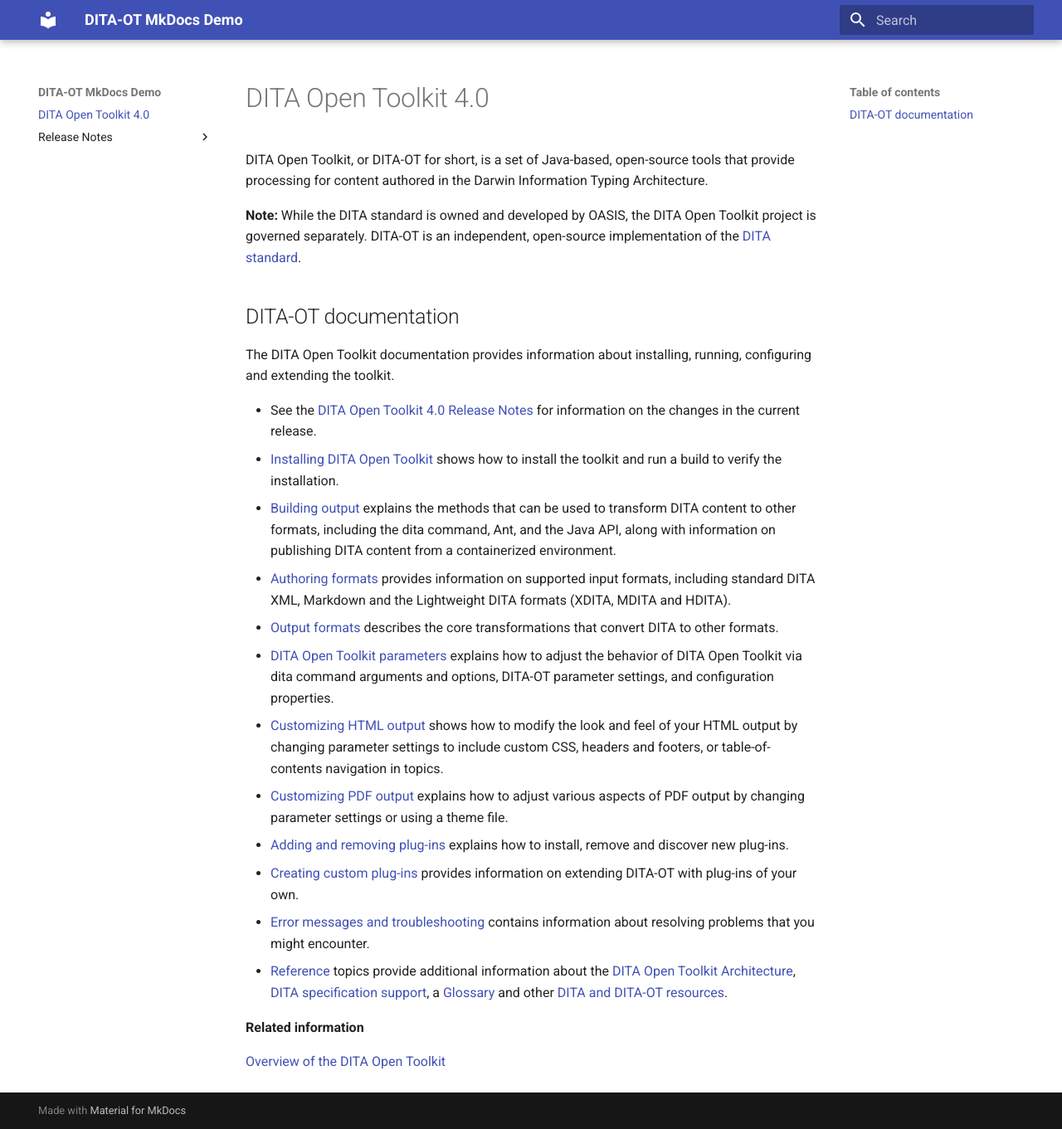
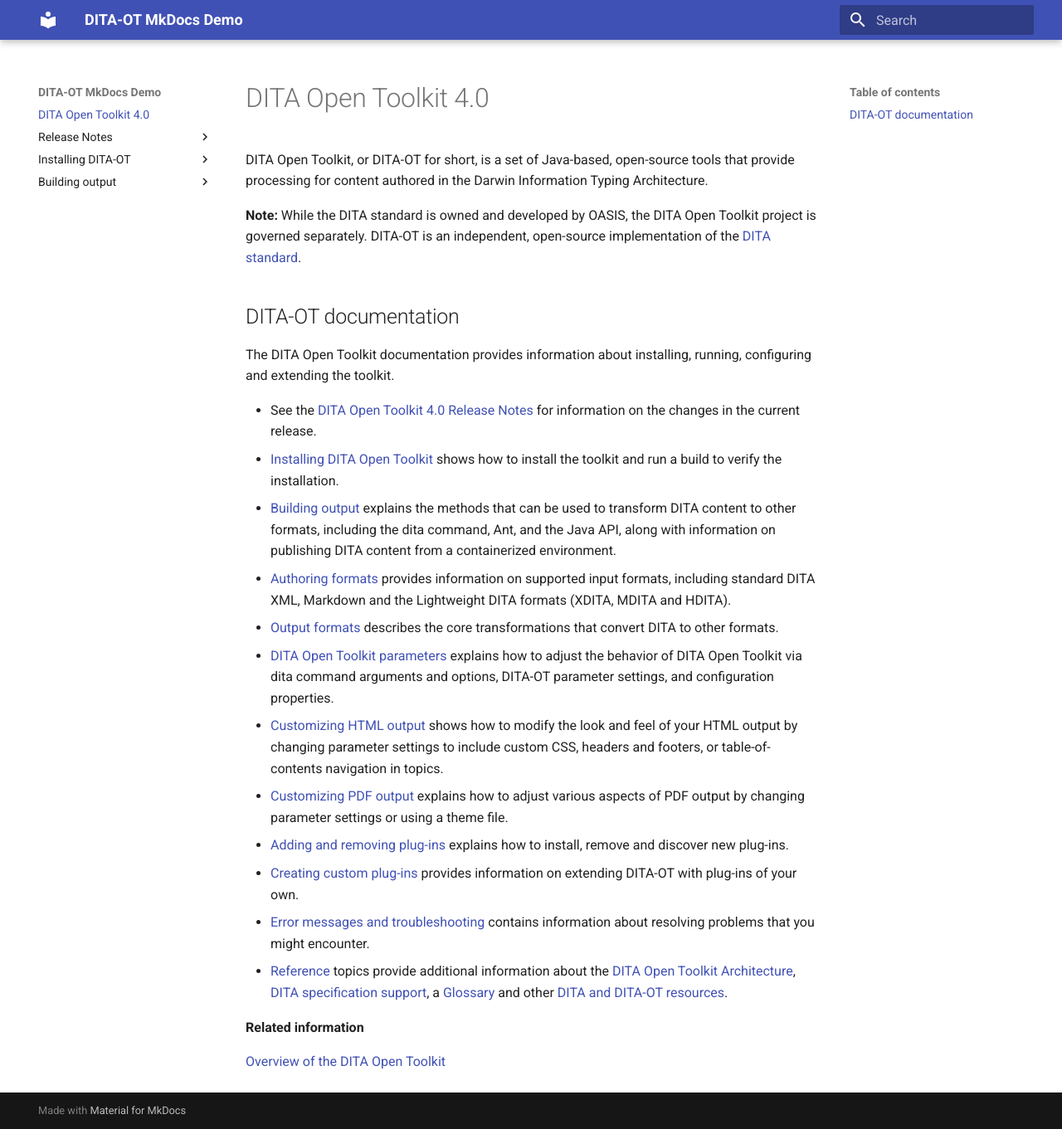
Before and after one commit to infotexture/ot-mkdocs-demo, an MkDocs documentation site: the page built from docs/index.md, in a window 1280 px wide and 1361 px high. Shown: the whole window at 83% size. Built offline with MkDocs 1.6.1 and Material for MkDocs 9.7.7, drawn with Linux system fonts in a browser that asks for light colours; part of the change alters nothing that is shown.

Commit message:
Replace section index pages with dedicated plugin
https://github.com/oprypin/mkdocs-section-index

```diff
--- a/mkdocs.yml
+++ b/mkdocs.yml
@@ -2,11 +2,22 @@ site_name: DITA-OT MkDocs Demo
 
 theme:
   name: material
-  features:
-    - navigation.indexes
+
+plugins:
+  - search
+  - section-index
 
 nav:
   - 'DITA Open Toolkit 4.0': 'index.md'
   - 'Release Notes':
     - 'release-notes/index.md'
     - 'Release history': 'topics/release-history.md'
+  - 'Installing DITA-OT':
+    - 'topics/installing-client.md'
+    - 'Prerequisite software': 'topics/prerequisite-software.md'
+    - 'Checking the version': 'topics/determining-version-of-ditaot.md'
+    - 'Building output': 'topics/first-build-using-dita-command.md'
+    - 'Installing via Homebrew': 'topics/installing-via-homebrew.md'
+  - 'Building output':
+    - 'topics/building-output.md'
+    - 'Using the dita command': 'topics/build-using-dita-command.md'
```
